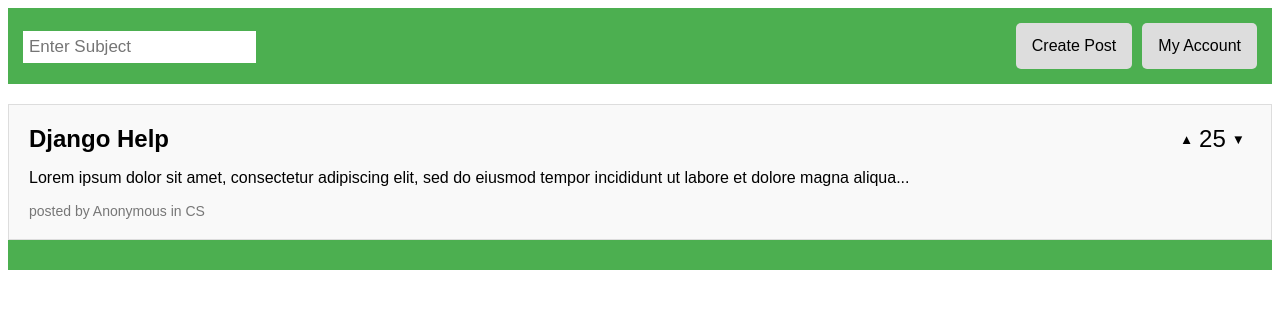
After one commit to SebastianWikt/Campus-Confide-Reporting-App, a Django app: template hooknowsapp/templates/hooknowsapp/view_reports.html in a window 1280 px wide. The commit adds this page. Shown: the top 309 px of the page. Run offline with Django 3.2, Linux system fonts and the light colour scheme; the template is opened without the code that fills it, so the values that code supplies are empty.

Commit message:
changed create report and view report names because they are better suited

```diff
--- /dev/null
+++ b/hooknowsapp/templates/hooknowsapp/view_reports.html
@@ -0,0 +1,41 @@
+<!DOCTYPE html>
+<html lang="en">
+<head>
+    <meta charset="UTF-8">
+    <meta name="viewport" content="width=device-width, initial-scale=1.0">
+    <title>Django Help</title>
+    <link rel="stylesheet"  href="../../static/hooknowsapp/green.css" />
+    <style>
+
+    </style>
+</head>
+<body>
+    <div class="navbar item1">
+        <input type="search" placeholder="Enter Subject">
+        <a href="#">My Account</a>
+        <a href="#">Create Post</a>
+
+
+    </div>
+
+    <div class="item3">
+        <div class="post">
+            <div class="post-header">
+                <h2 class="post-title">Django Help</h2>
+                <div class="vote">
+                    <button>▲</button>
+                    <div>25</div>
+                    <button>▼</button>
+                </div>
+            </div>
+            <p>Lorem ipsum dolor sit amet, consectetur adipiscing elit, sed do eiusmod tempor incididunt ut labore et dolore magna aliqua...</p>
+            <div class="meta-info">
+                posted by Anonymous in CS
+            </div>
+        </div>
+    </div>
+    <div class = "navbar a item5">
+    </div>
+
+</body>
+</html>
```
Also changed, not shown: hooknowsapp/templates/hooknowsapp/create_report.html (+5 -22 lines), hooknowsapp/templates/hooknowsapp/view-reports.html (deleted, +0 -10 lines), hooknowsapp/migrations/0001_initial.py (added).
